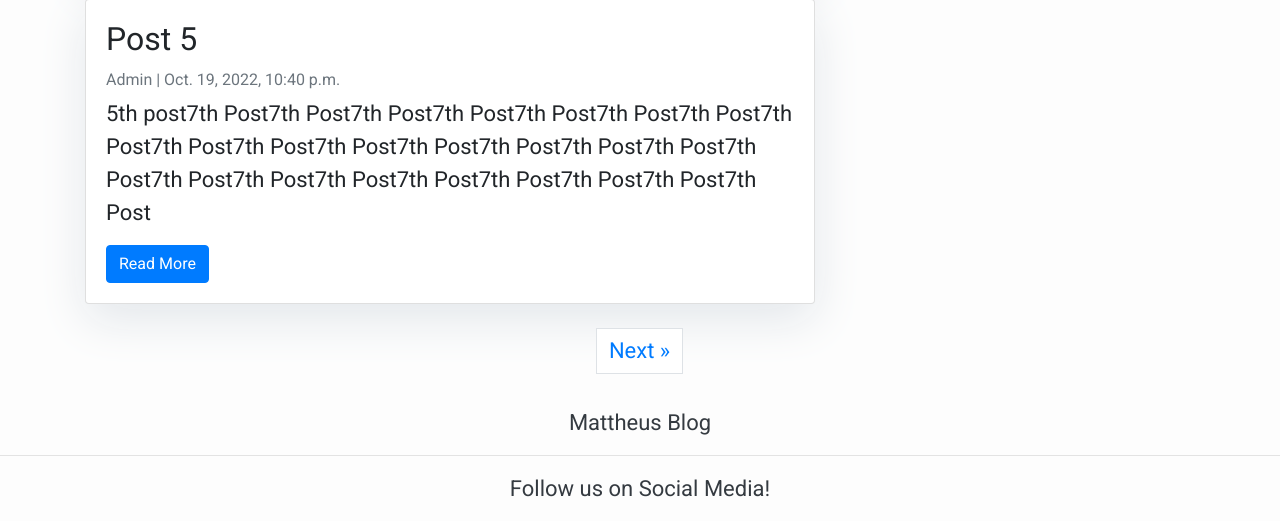
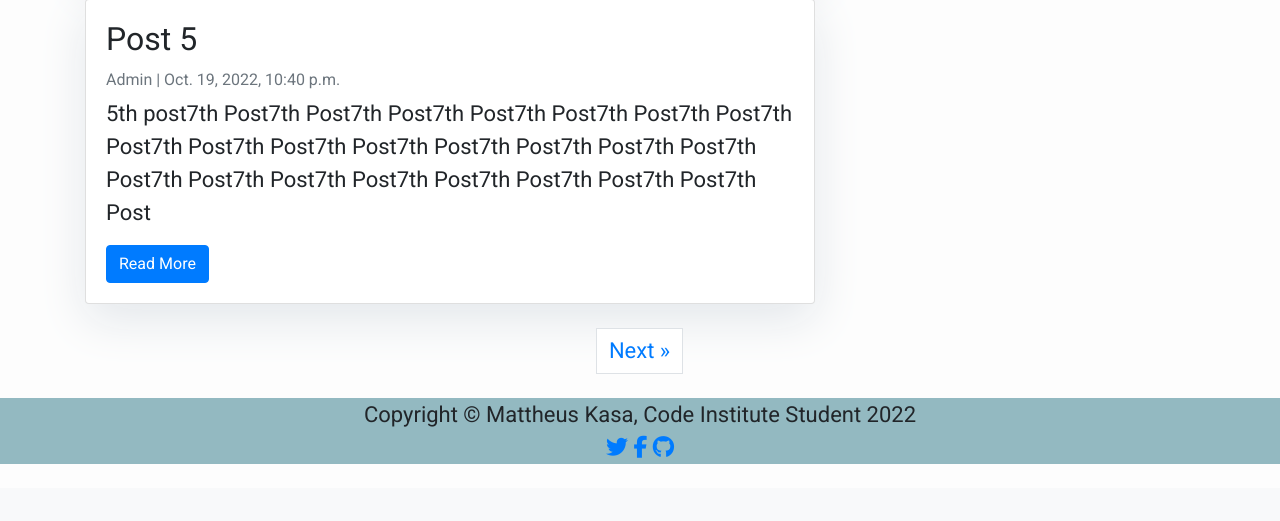
Before and after one commit to MattheusKasa/My-Django-Blog, a Django app: page / in a window 1280 px wide. Shown: the part 650-1171 px from the top of the page. After the commit the page ends 1114 px from the top, so only its background shows below. Run offline with Django 4.2, Linux system fonts and the light colour scheme; data comes from the database, SQL or seed files in the repository; both versions use the stored data as it was after the commit; some libraries are stand-ins or nearby versions.

Commit message:
Add static folder, add font awesome icons to footer

```diff
--- a/myblog/settings.py
+++ b/myblog/settings.py
@@ -29,7 +29,7 @@ DEBUG = True
 
 ALLOWED_HOSTS = ['my-django-blog-mattheus.herokuapp.com', 'localhost', 'https://8000-mattheuskas-mydjangoblo-aswga9949s5.ws-eu90.gitpod.io/']
 
-CSRF_TRUSTED_ORIGINS = ['http://*', 'https://*', "https://8000-mattheuskas-mydjangoblo-aswga9949s5.ws-eu90.gitpod.io/", "https://8000-mattheuskas-mydjangoblo-y0epkr3xfdx.ws-eu90.gitpod.io/*"]
+CSRF_TRUSTED_ORIGINS = ['http://*', 'https://*', "https://8000-mattheuskas-mydjangoblo-aswga9949s5.ws-eu90.gitpod.io/", "https://8000-mattheuskas-mydjangoblo-lizdy13timr.ws-eu92.gitpod.io/*"]
 
 # Application definition
 
@@ -126,7 +126,7 @@ LOGOUT_URL = 'logout'
 # Static files (CSS, JavaScript, Images)
 # https://docs.djangoproject.com/en/4.1/howto/static-files/
 
-STATIC_URL = 'static/'
+STATIC_URL = '/static/'
 STATIC_ROOT = os.path.join(BASE_DIR, 'staticfiles')
 CRISPY_TEMPLATE_PACK = 'bootstrap4'
 CRISPY_TEMPLATE_PACK = 'bootstrap5'
--- /dev/null
+++ b/static/css/style.css
@@ -0,0 +1,4 @@
+footer {
+    color: red;
+    padding: 60px;
+}
--- a/templates/base.html
+++ b/templates/base.html
@@ -8,6 +8,7 @@
         <meta name="viewport" content="width=device-width, initial-scale=1">
         <link rel="stylesheet" href="https://maxcdn.bootstrapcdn.com/bootstrap/4.0.0/css/bootstrap.min.css" integrity="sha384-Gn5384xqQ1aoWXA+058RXPxPg6fy4IWvTNh0E263XmFcJlSAwiGgFAW/dAiS6JXm"
             crossorigin="anonymous">
+        <link rel="stylesheet" href="{% load static % 'css/style.css'}">
     </head>
 
     <body>
@@ -62,10 +63,19 @@
 
         {% endblock content %}
 
-        <footer class="py-3 bg-grey">
-            <p class="m-0 text-dark text-center ">Mattheus Blog</p>
-            <hr />
-            <p class="m-0 text-dark text-center ">Follow us on Social Media!</p>
+        <footer class="text-center mb-4 mt-4" style="background-color: #93B9C1">
+            <div class="container px-2 px-lg-5 ">Copyright &copy; Mattheus Kasa, Code Institute Student 2022</div>
+
+            <!--Social media links  -->
+            <div>
+                <a href="https://twitter.com/?lang=en" class="me-4 text-reset" target="_blank" rel="noopener"
+                    aria-label="Twitter"><i class="fab fa-twitter"></i></a>
+                <a href="https://en-gb.facebook.com/" class="me-4 text-reset" target="_blank" rel="noopener"
+                    aria-label="Facebook"><i class="fab fa-facebook-f"></i></a>
+                <a href="https://github.com/MattheusKasa/My-Django-Blog" class="me-4 text-reset" target="_blank"
+                    rel="noopener" aria-label="GitHub"><i class="fab fa-github"></i></a>
+            </div>
         </footer>
+        <script src="https://kit.fontawesome.com/af04db9847.js" crossorigin="anonymous"></script>
     </body>
 </html>
```
Also changed, not shown: db.sqlite3.
